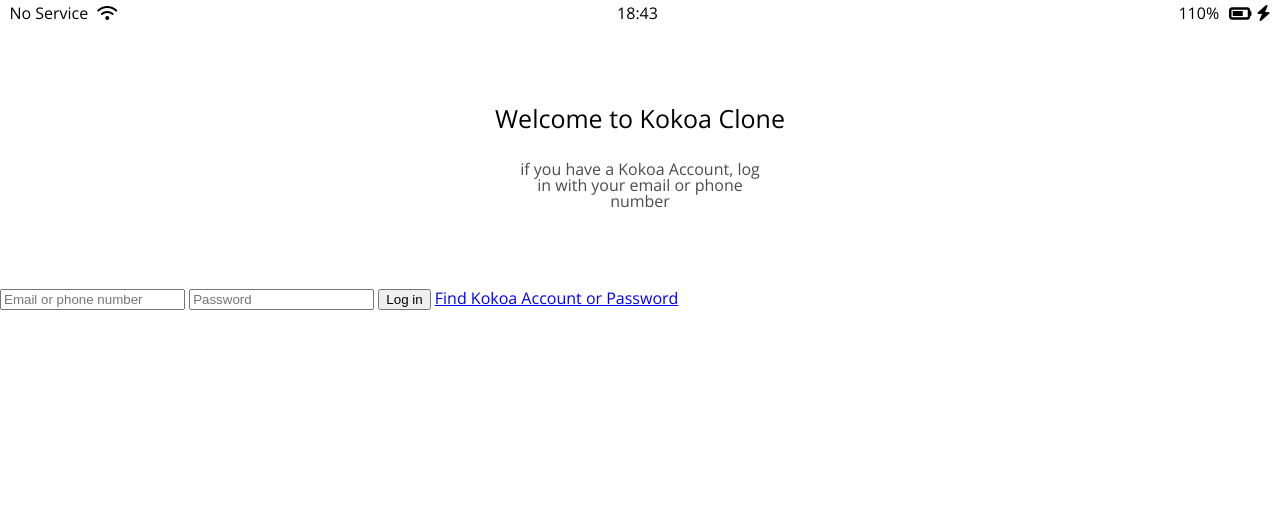
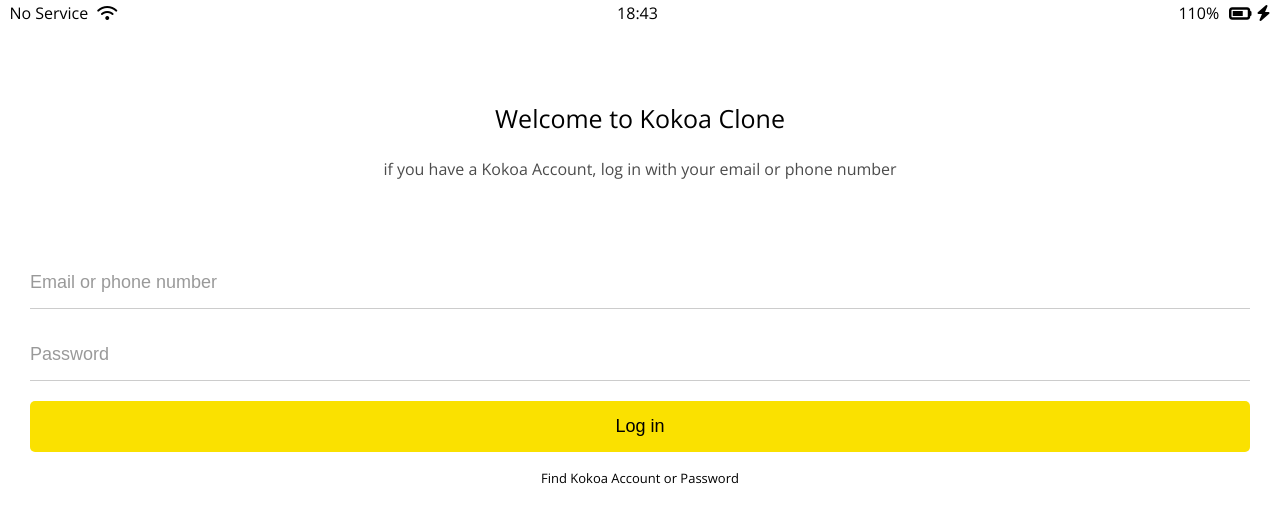
Before and after one commit to sjyoung123/kokoa-clone, a plain HTML site: page index.html in a window 1280 px wide. Drawn offline with nearby package versions, Linux system fonts and the light colour scheme.

Commit message:
+login-form

```diff
--- a/css/reset.css
+++ b/css/reset.css
@@ -127,3 +127,7 @@ table {
   border-collapse: collapse;
   border-spacing: 0;
 }
+
+input:focus {
+  outline: none;
+}
--- /dev/null
+++ b/css/screens/login.css
@@ -0,0 +1,50 @@
+.Welcome-header {
+  margin: 80px 0px;
+  text-align: center;
+  display: flex;
+  flex-direction: column;
+  align-items: center;
+}
+.Welcome-header__title {
+  font-size: 25px;
+  margin-bottom: 30px;
+}
+.Welcome-header__text {
+  width: 65%;
+  opacity: 0.7;
+}
+
+#login-form {
+  display: flex;
+  flex-direction: column;
+  margin: 0px 30px;
+}
+#login-form input {
+  padding: 15px 0px;
+  margin-bottom: 20px;
+  border: none;
+  font-size: 18px;
+}
+
+#login-form input:not([type="submit"]) {
+  border-bottom: 1px solid rgba(0, 0, 0, 0.2);
+  transition: border-color 0.3s ease-in-out;
+}
+
+#login-form input::placeholder {
+  color: rgba(0, 0, 0, 0.4);
+}
+#login-form input:focus {
+  border-color: var(--yellow);
+}
+#login-form input[type="submit"] {
+  background-color: var(--yellow);
+  border-radius: 5px;
+}
+
+#login-form a {
+  text-align: center;
+  text-decoration: none;
+  color: inherit;
+  font-size: 13px;
+}
--- a/css/style.css
+++ b/css/style.css
@@ -1,21 +1,10 @@
 @import url("https://fonts.googleapis.com/css2?family=Open+Sans:wght@400;600&display=swap");
 @import "reset.css";
-@import "status-bar.css";
+@import "variable.css";
+/* components */
+@import "components/status-bar.css";
+/* screens */
+@import "screens/login.css";
 body {
   font-family: "Open Sans", sans-serif;
 }
-.Welcome-header {
-  margin: 80px 0px;
-  text-align: center;
-  display: flex;
-  flex-direction: column;
-  align-items: center;
-}
-.Welcome-header__title {
-  font-size: 25px;
-  margin-bottom: 30px;
-}
-.Welcome-header__text {
-  width: 20%;
-  opacity: 0.7;
-}
--- /dev/null
+++ b/css/variable.css
@@ -0,0 +1,3 @@
+:root {
+  --yellow: #fae100;
+}
```
Also changed, not shown: css/components/status-bar.css (renamed from css/status-bar.css).
